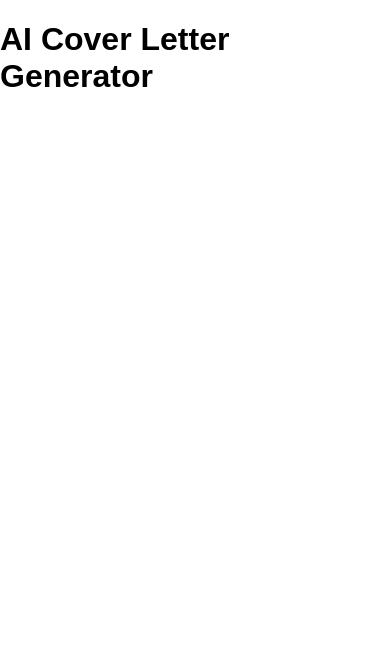
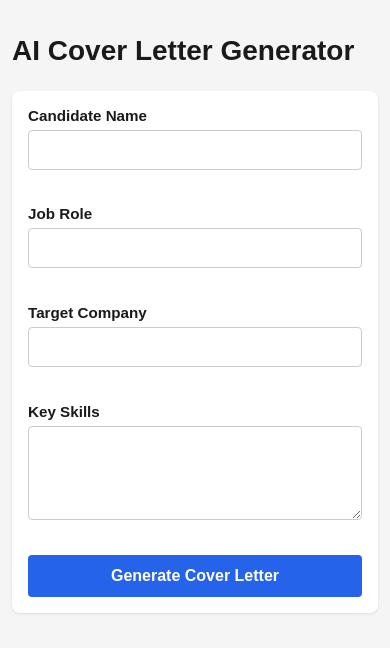
Before and after one commit to deepakshidahiya/cover-letter-generator, a plain HTML site: page index.html in a window 390 px wide. Drawn offline with Linux system fonts and the light colour scheme.

Commit message:
add cover letter form

```diff
--- a/css/style.css
+++ b/css/style.css
@@ -1,4 +1,96 @@
 body {
   margin: 0;
   font-family: Arial, Helvetica, sans-serif;
+  background-color: #f5f5f5;
+  color: #1a1a1a;
 }
+
+.page {
+  max-width: 640px;
+  margin: 0 auto;
+  padding: 24px 16px 48px;
+}
+
+h1 {
+  font-size: 1.75rem;
+  margin-bottom: 24px;
+}
+
+#cover-letter-form {
+  display: flex;
+  flex-direction: column;
+  gap: 16px;
+  background-color: #ffffff;
+  padding: 24px;
+  border-radius: 8px;
+  box-shadow: 0 1px 3px rgba(0, 0, 0, 0.1);
+}
+
+.form-group {
+  display: flex;
+  flex-direction: column;
+  gap: 6px;
+}
+
+label {
+  font-weight: bold;
+  font-size: 0.95rem;
+}
+
+input[type="text"],
+textarea {
+  font-family: inherit;
+  font-size: 1rem;
+  padding: 10px 12px;
+  border: 1px solid #ccc;
+  border-radius: 4px;
+  resize: vertical;
+}
+
+input[type="text"]:focus,
+textarea:focus {
+  outline: 2px solid #2563eb;
+  outline-offset: 1px;
+  border-color: #2563eb;
+}
+
+input[aria-invalid="true"],
+textarea[aria-invalid="true"] {
+  border-color: #d32f2f;
+}
+
+.error-message {
+  color: #d32f2f;
+  font-size: 0.85rem;
+  min-height: 1em;
+}
+
+button[type="submit"] {
+  align-self: flex-start;
+  padding: 12px 24px;
+  font-size: 1rem;
+  font-weight: bold;
+  color: #ffffff;
+  background-color: #2563eb;
+  border: none;
+  border-radius: 4px;
+  cursor: pointer;
+}
+
+button[type="submit"]:hover {
+  background-color: #1d4ed8;
+}
+
+@media (max-width: 480px) {
+  .page {
+    padding: 16px 12px 32px;
+  }
+
+  #cover-letter-form {
+    padding: 16px;
+  }
+
+  button[type="submit"] {
+    align-self: stretch;
+  }
+}
--- a/index.html
+++ b/index.html
@@ -7,7 +7,37 @@
   <link rel="stylesheet" href="css/style.css" />
 </head>
 <body>
-  <h1>AI Cover Letter Generator</h1>
+  <main class="page">
+    <h1>AI Cover Letter Generator</h1>
+
+    <form id="cover-letter-form" novalidate>
+      <div class="form-group">
+        <label for="candidate-name">Candidate Name</label>
+        <input type="text" id="candidate-name" name="candidateName" required />
+        <span class="error-message" id="candidate-name-error" aria-live="polite"></span>
+      </div>
+
+      <div class="form-group">
+        <label for="job-role">Job Role</label>
+        <input type="text" id="job-role" name="jobRole" required />
+        <span class="error-message" id="job-role-error" aria-live="polite"></span>
+      </div>
+
+      <div class="form-group">
+        <label for="target-company">Target Company</label>
+        <input type="text" id="target-company" name="targetCompany" required />
+        <span class="error-message" id="target-company-error" aria-live="polite"></span>
+      </div>
+
+      <div class="form-group">
+        <label for="key-skills">Key Skills</label>
+        <textarea id="key-skills" name="keySkills" rows="4" required></textarea>
+        <span class="error-message" id="key-skills-error" aria-live="polite"></span>
+      </div>
+
+      <button type="submit">Generate Cover Letter</button>
+    </form>
+  </main>
 
   <script src="js/script.js"></script>
 </body>
--- a/js/script.js
+++ b/js/script.js
@@ -1 +1,69 @@
 console.log("AI Cover Letter Generator: script loaded");
+
+const coverLetterForm = document.getElementById("cover-letter-form");
+
+const fields = [
+  { id: "candidate-name", label: "Candidate Name" },
+  { id: "job-role", label: "Job Role" },
+  { id: "target-company", label: "Target Company" },
+  { id: "key-skills", label: "Key Skills" },
+];
+
+function setFieldError(fieldId, message) {
+  const input = document.getElementById(fieldId);
+  const errorEl = document.getElementById(`${fieldId}-error`);
+
+  if (message) {
+    input.setAttribute("aria-invalid", "true");
+    errorEl.textContent = message;
+  } else {
+    input.removeAttribute("aria-invalid");
+    errorEl.textContent = "";
+  }
+}
+
+function validateForm() {
+  let isValid = true;
+  let firstInvalidField = null;
+
+  fields.forEach(({ id, label }) => {
+    const input = document.getElementById(id);
+    const value = input.value.trim();
+
+    if (!value) {
+      setFieldError(id, `${label} is required.`);
+      isValid = false;
+      if (!firstInvalidField) {
+        firstInvalidField = input;
+      }
+    } else {
+      setFieldError(id, "");
+    }
+  });
+
+  if (firstInvalidField) {
+    firstInvalidField.focus();
+  }
+
+  return isValid;
+}
+
+function captureFormData() {
+  return {
+    candidateName: document.getElementById("candidate-name").value.trim(),
+    jobRole: document.getElementById("job-role").value.trim(),
+    targetCompany: document.getElementById("target-company").value.trim(),
+    keySkills: document.getElementById("key-skills").value.trim(),
+  };
+}
+
+coverLetterForm.addEventListener("submit", (event) => {
+  event.preventDefault();
+
+  if (!validateForm()) {
+    return;
+  }
+
+  const formData = captureFormData();
+  console.log("Form data captured:", formData);
+});
```
